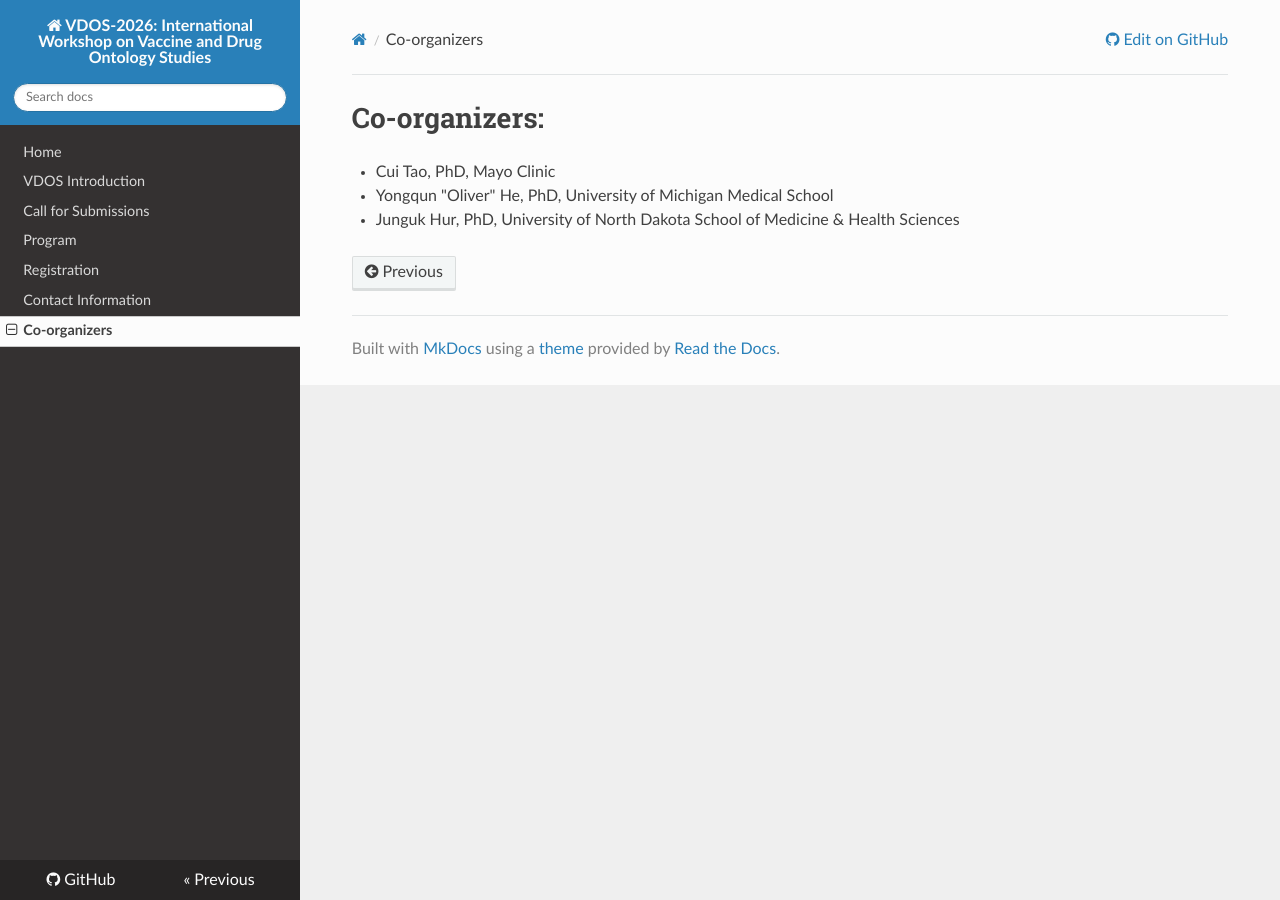
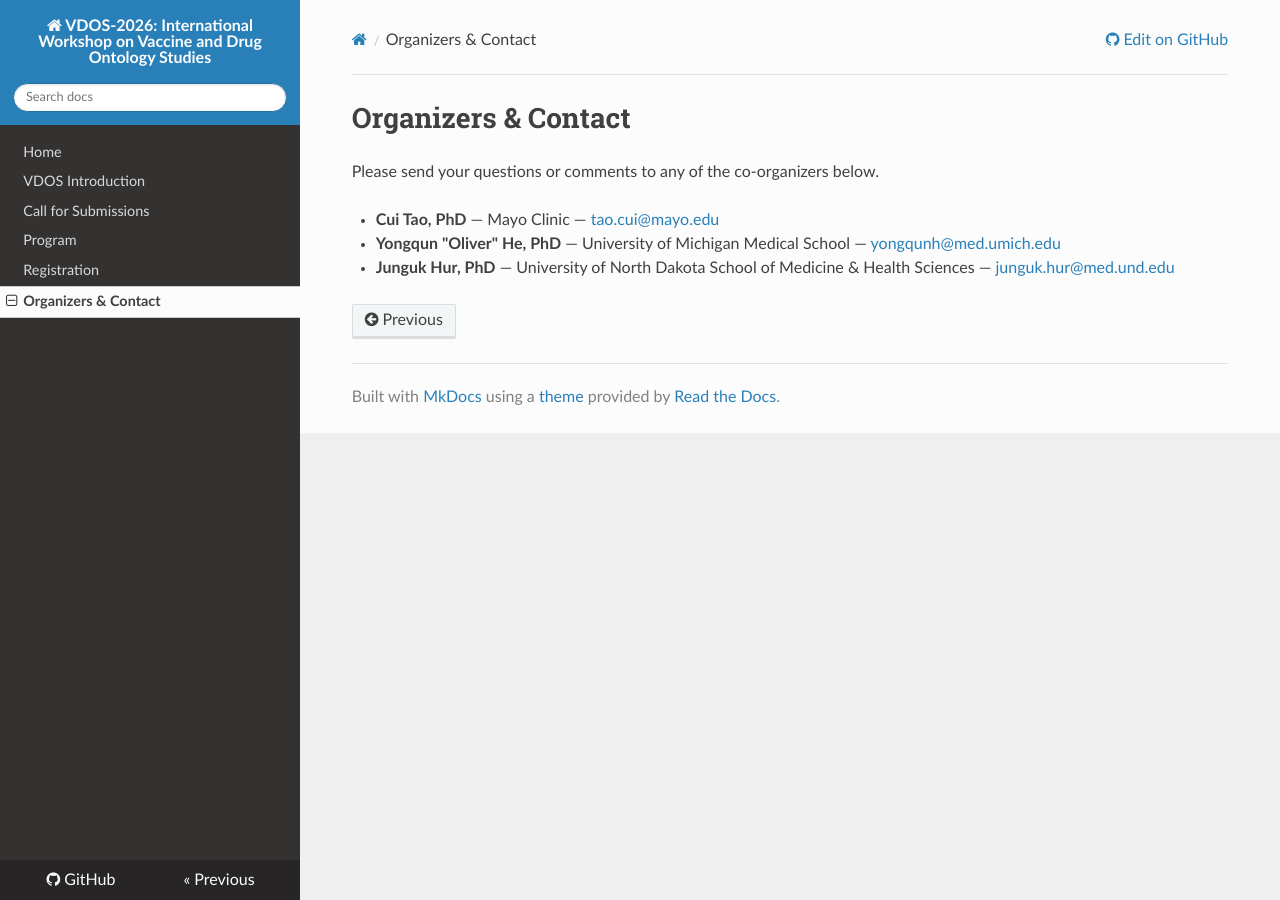
Before and after one commit to vdos-workshop/vdos2026, an MkDocs documentation site: the page built from docs/co-organizers.md, in a window 1280 px wide. Built offline with MkDocs 1.6.1, drawn with Linux system fonts in a browser that asks for light colours; nearby versions of some CDN libraries.

Commit message:
Contact info consolidated
Contact info consolidated

```diff
--- a/docs/co-organizers.md
+++ b/docs/co-organizers.md
@@ -1,4 +1,7 @@
-# Co-organizers:
-- Cui Tao, PhD, Mayo Clinic
-- Yongqun "Oliver" He, PhD, University of Michigan Medical School
-- Junguk Hur, PhD, University of North Dakota School of Medicine & Health Sciences
+# Organizers & Contact
+
+Please send your questions or comments to any of the co-organizers below.
+
+- **Cui Tao, PhD** — Mayo Clinic — [tao.cui@mayo.edu](mailto:tao.cui@mayo.edu)
+- **Yongqun "Oliver" He, PhD** — University of Michigan Medical School — [yongqunh@med.umich.edu](mailto:yongqunh@med.umich.edu)
+- **Junguk Hur, PhD** — University of North Dakota School of Medicine & Health Sciences — [junguk.hur@med.und.edu](mailto:junguk.hur@med.und.edu)
--- a/mkdocs.yml
+++ b/mkdocs.yml
@@ -11,5 +11,4 @@ nav:
   - Call for Submissions: call-for-submissions.md
   - Program: program.md
   - Registration: registration.md
-  - Contact Information: contact-information.md
-  - Co-organizers: co-organizers.md
+  - Organizers & Contact: co-organizers.md
```
